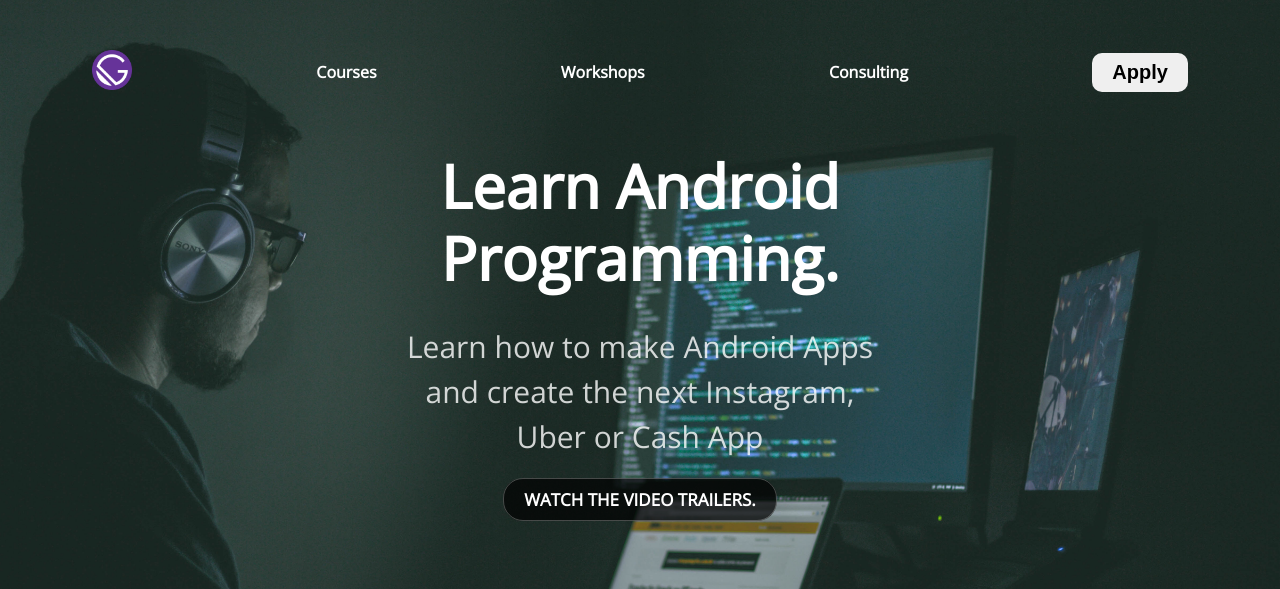
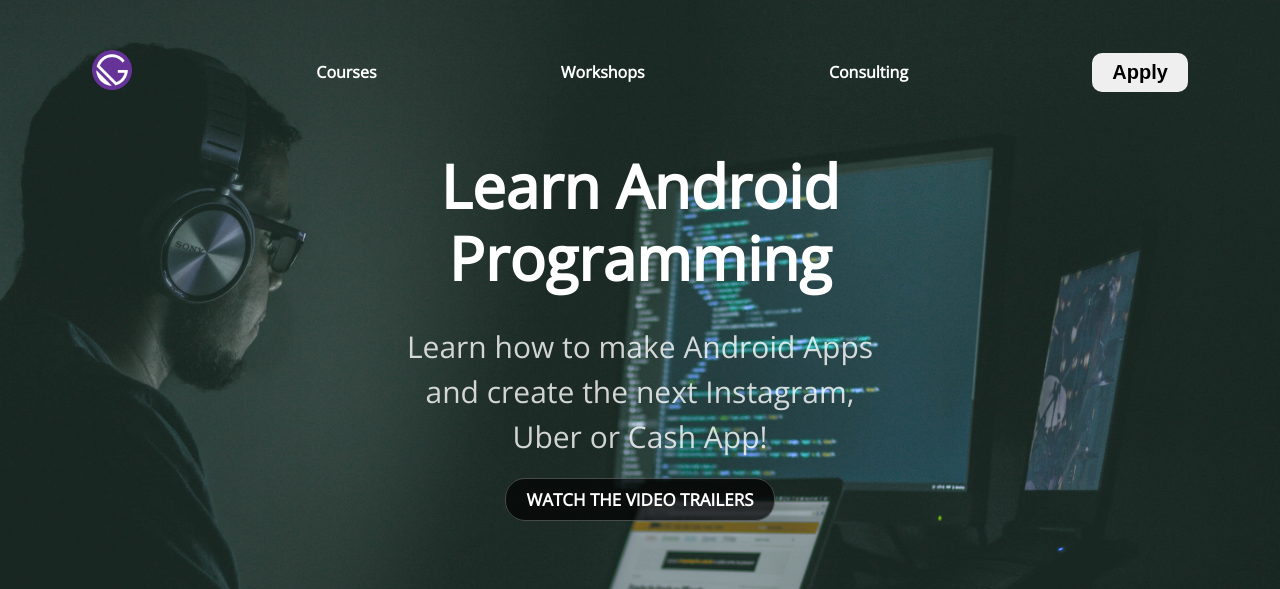
Before and after one commit to gestucollege/gestu-frontend-web, a Gatsby site: page / in a window 1280 px wide. Shown: the top 589 px of the page. Built offline with nearby package versions, Linux system fonts and the light colour scheme; Gatsby itself is replaced by a stand-in of ours.

Commit message:
remove punctuation

```diff
--- a/src/pages/courses.js
+++ b/src/pages/courses.js
@@ -12,9 +12,9 @@ const CoursesPage = () => (
     <div className="Hero">
       <div className="HeroGroup">
         <h1>Courses</h1>
-        <p>Learn a variety of technical topics from the best instructors who speak your language.</p>
+        <p>Learn a variety of technical topics from the best instructors who speak your language</p>
 
-        <Link to="/">Watch the video trailer.</Link>
+        <Link to="/">Watch the video trailer</Link>
         {/* <svg width="100%" height="172" viewBox="0 0 100% 172" fill="none" xmlns="http://www.w3.org/2000/svg">
           <path fill="white">
             <animate repeatCount="indefinite" fill="freeze" attributeName="D" dur="10"
--- a/src/pages/index.js
+++ b/src/pages/index.js
@@ -11,10 +11,10 @@ const IndexPage = () => (
     <SEO title="Home" keywords={[`gestu`, `education`, `senegal`, `computer`, `science`, `android`, `blockchain`, `bitcoin`]} />
     <div className="Hero">
       <div className="HeroGroup">
-        <h1>Learn Android Programming.</h1>
-        <p>Learn how to make Android Apps and create the next Instagram, Uber or Cash App</p>
+        <h1>Learn Android Programming</h1>
+        <p>Learn how to make Android Apps and create the next Instagram, Uber or Cash App!</p>
 
-        <a href="https://www.youtube.com/channel/UCWbdzoQSQhfUuNYj9XhDaPA">Watch the video trailers.</a>
+        <a href="https://www.youtube.com/channel/UCWbdzoQSQhfUuNYj9XhDaPA">Watch the video trailers</a>
         {/* <svg width="100%" height="172" viewBox="0 0 100% 172" fill="none" xmlns="http://www.w3.org/2000/svg">
           <path fill="white">
             <animate repeatCount="indefinite" fill="freeze" attributeName="D" dur="10"
```
